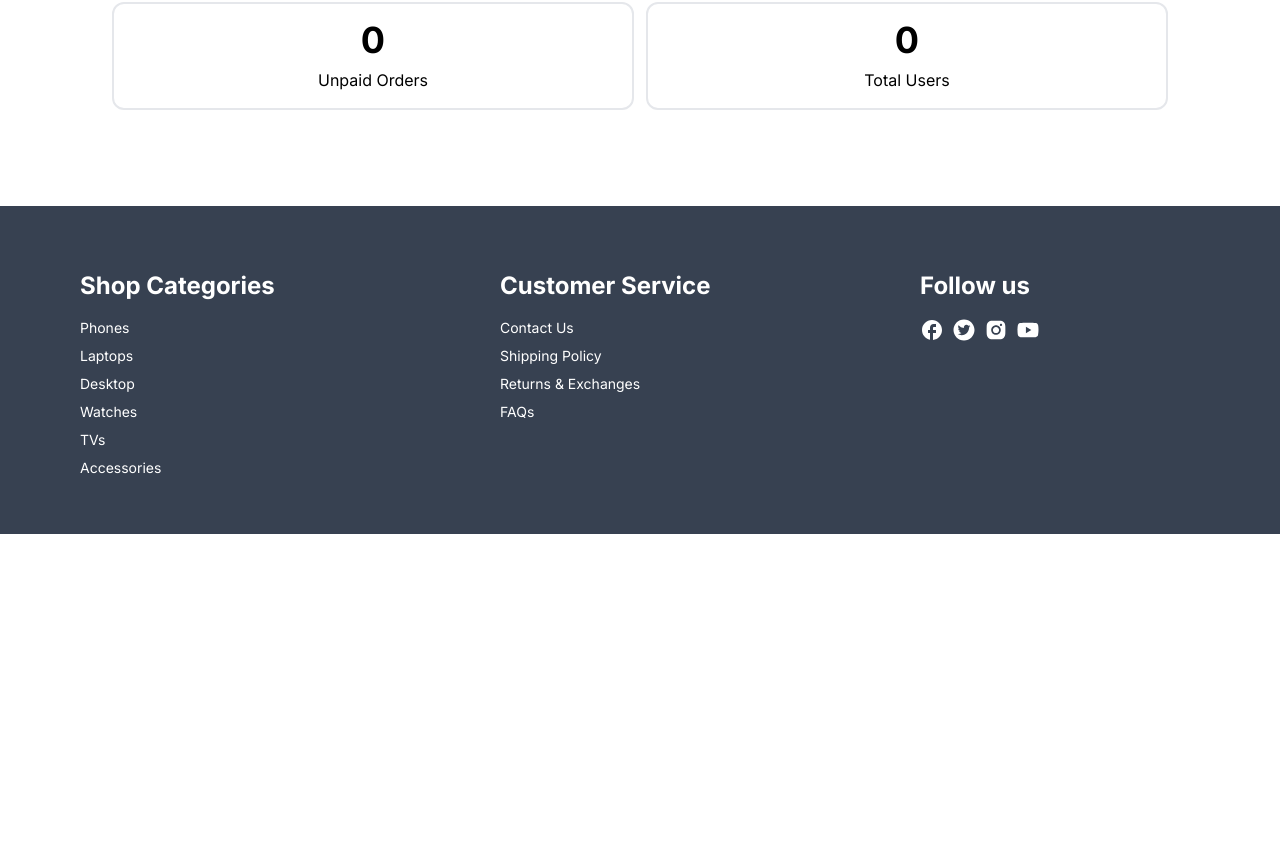
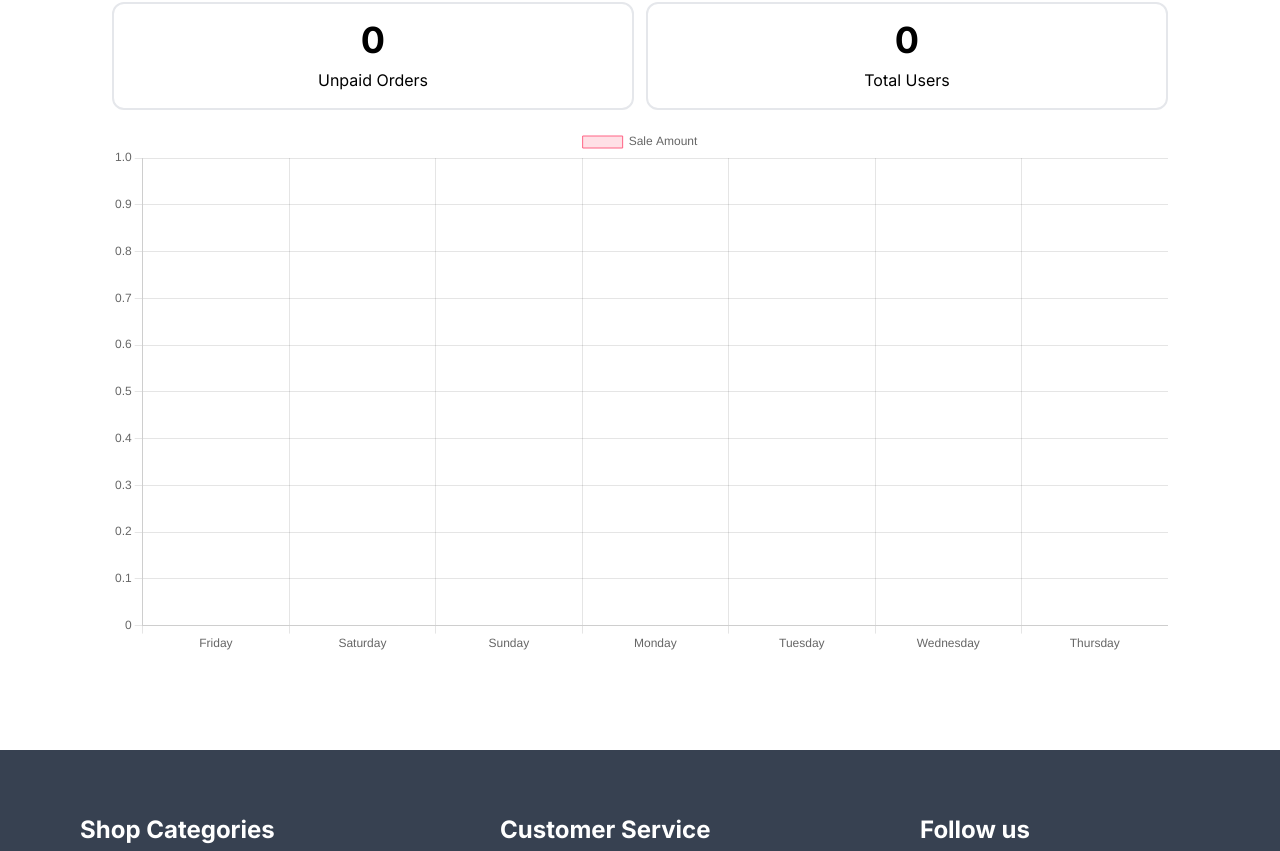
Before and after one commit to OneFriendlyCoder/ShopNest, a Next.js app: page /admin in a window 1280 px wide. Shown: the part 480-1331 px from the top of the page. Before the commit the page ends 1014 px from the top, so only its background shows below. Built offline with nearby package versions, Linux system fonts and the light colour scheme; no server answers; the database is empty.

Commit message:
app complete

```diff
--- /dev/null
+++ b/actions/getGraphData.ts
@@ -0,0 +1,47 @@
+import prisma from '../libs/prismadb'
+import moment from 'moment'
+
+export default async function getGraphData(){
+    try {
+        const startDate = moment().subtract(6, "days").startOf("day");
+        const endDate = moment().endOf("day");
+        const result = await prisma.order.groupBy({
+            by: ["createDate"],
+            where: {
+                createDate: {
+                    gte: startDate.toISOString(),
+                    lte: endDate.toISOString()
+                },
+                status: "complete",
+            },
+            _sum: {
+                amount: true,
+            }
+        })
+        const aggregatedData: {
+            [day: string]: {day: string, date: string, totalAmount: number};
+        } = {};
+        const currentDate = startDate.clone();
+        while(currentDate <= endDate){
+            const day = currentDate.format("dddd");
+            aggregatedData[day] = {
+                day,
+                date: currentDate.format("MM/DD/YYYY"),
+                totalAmount: 0
+            }
+            currentDate.add(1, "day");
+        }
+
+        result.forEach(entry => {
+            const day = moment(entry.createDate).format("dddd");
+            const amount = entry._sum.amount || 0;
+            aggregatedData[day].totalAmount += amount;
+        });
+
+        const formattedData = Object.values(aggregatedData).sort((a,b) =>
+        moment(a.date).diff(moment(b.date)));
+        return formattedData;
+    } catch (error: any) {
+        throw new Error(error);
+    }
+}
--- a/package.json
+++ b/package.json
@@ -22,6 +22,7 @@
     "@types/bcrypt": "^5.0.2",
     "axios": "^1.6.8",
     "bcrypt": "^5.1.1",
+    "chart.js": "^4.4.2",
     "firebase": "^10.10.0",
     "micro": "^10.0.1",
     "moment": "^2.30.1",
@@ -29,6 +30,7 @@
     "next-auth": "^4.24.7",
     "query-string": "^9.0.0",
     "react": "^18",
+    "react-chartjs-2": "^5.2.0",
     "react-dom": "^18",
     "react-dropzone": "^14.2.3",
     "react-hook-form": "^7.51.2",
--- /dev/null
+++ b/src/app/admin/BarGraph.tsx
@@ -0,0 +1,45 @@
+"use client"
+
+import {Chart as ChartJS, ArcElement, Tooltip, Legend, LinearScale, BarElement, CategoryScale} from 'chart.js'
+import {Bar} from 'react-chartjs-2'
+
+ChartJS.register(Tooltip, Legend, LinearScale, BarElement, CategoryScale);
+
+interface BarGraphProps{
+    data: GraphData[]
+}
+
+type GraphData = {
+    day: string;
+    date: string;
+    totalAmount: number;
+}
+
+const BarGraph:React.FC<BarGraphProps> = ({data}) =>{
+    const labels = data.map(item => item.day);
+    const amounts = data.map(item => item.totalAmount);
+    const chartData = {
+        labels: labels,
+        datasets: [
+            {
+                label: 'Sale Amount',
+                data: amounts,
+                backgroundColor: 'rgba(255, 99, 132, 0.2)',
+                borderColor: 'rgba(255, 99, 132, 1.0)',
+                borderWidth: 1
+            }
+        ]
+    }
+    const options = {
+        scales: {
+            y : {
+                beginAtZero: true
+            }
+        }
+    }
+    return (
+        <Bar data={chartData} options={options}/>
+    )
+}
+
+export default BarGraph;
--- a/src/app/admin/page.tsx
+++ b/src/app/admin/page.tsx
@@ -3,14 +3,20 @@ import Summary from "./Summary";
 import getOrders from "../../../actions/getOrders";
 import getUsers from "../../../actions/getUsers";
 import Container from "../components/Container";
+import BarGraph from "./BarGraph";
+import getGraphData from "../../../actions/getGraphData";
 const Admin = async () => {
     const products = await getProducts({category: null});
     const orders = await getOrders();
     const users = await getUsers();
+    const graphData = await getGraphData();
     return (
     <div className="p-8">
         <Container>
             <Summary products={products} users={users} orders={orders}/>
+            <div className="mt-4 mx-auto max-w-[1150px]">
+                <BarGraph data={graphData}/>
+            </div>
         </Container>
     </div>);
 }
--- a/src/app/page.tsx
+++ b/src/app/page.tsx
@@ -1,3 +1,5 @@
+export const revalidate = 0;
+
 import Container from "./components/Container";
 import HomeBanner from "./components/HomeBanner";
 import { products } from "@/utils/dummydata";
@@ -33,7 +35,7 @@ export default async function Home({searchParams}: HomeProps) {
         </div>
         <div className="grid grid-cols-2 sm:grid-cols-3 lg:frid-cols-4 xl:grid-cols-5 2xl:grid-cols-6 gap-8">
           {shuffledPdts.map((product:any)=> {
-            return <ProductCard data={product}></ProductCard>
+            return <ProductCard data={product} key={product.id}></ProductCard>
           })}
         </div>
       </Container>
```
Also changed, not shown: 1 other file (tests, documents, lock files or other folders).
